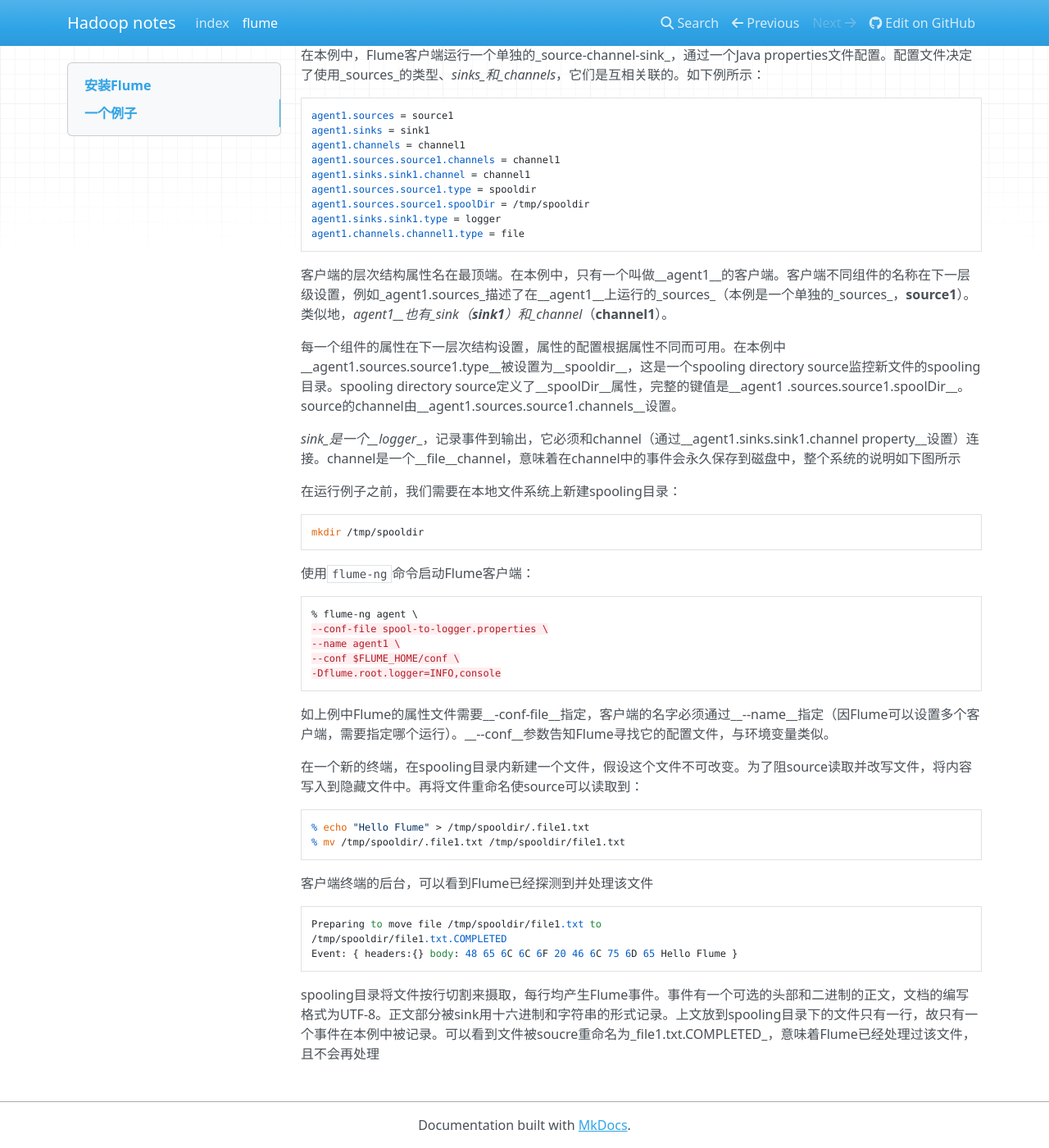
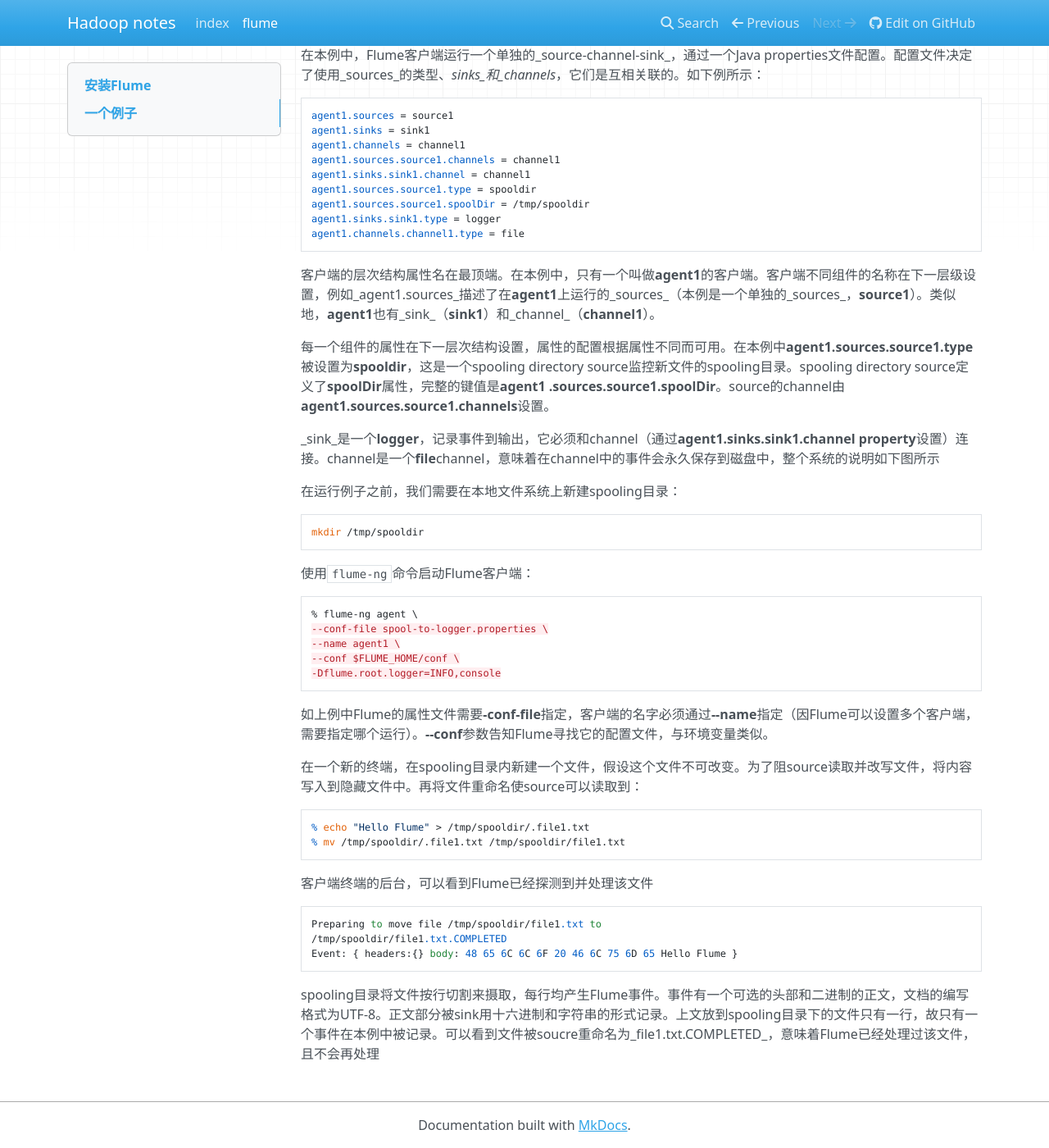
Before and after one commit to xiuyanduan/bookDemo, an MkDocs documentation site: the page built from docs/flume.md, in a window 1280 px wide and 1400 px high, scrolled down 916 px. Shown: the whole window at 82% size. Built offline with MkDocs 1.6.1, drawn with Linux system fonts in a browser that asks for light colours; nearby versions of some CDN libraries; old or Windows-style settings are respelled for this version of MkDocs.

````diff
--- a/docs/flume.md
+++ b/docs/flume.md
@@ -40,12 +40,12 @@ agent1.sources.source1.spoolDir = /tmp/spooldir
 agent1.sinks.sink1.type = logger
 agent1.channels.channel1.type = file
 ```
-客户端的层次结构属性名在最顶端。在本例中，只有一个叫做__agent1__的客户端。客户端不同组件的名称在下一层级设置，例如_agent1.sources_描述了在__agent1__上运行的_sources_（本例是一个单独的_sources_，__source1__）。类似地，__agent1__也有_sink_（__sink1__）和_channel_（__channel1__）。
+客户端的层次结构属性名在最顶端。在本例中，只有一个叫做**agent1**的客户端。客户端不同组件的名称在下一层级设置，例如_agent1.sources_描述了在**agent1**上运行的_sources_（本例是一个单独的_sources_，**source1**）。类似地，**agent1**也有_sink_（**sink1**）和_channel_（**channel1**）。
 
-每一个组件的属性在下一层次结构设置，属性的配置根据属性不同而可用。在本例中__agent1.sources.source1.type__被设置为__spooldir__，这是一个spooling directory source监控新文件的spooling目录。spooling directory source定义了__spoolDir__属性，完整的键值是__agent1
-.sources.source1.spoolDir__。source的channel由__agent1.sources.source1.channels__设置。
+每一个组件的属性在下一层次结构设置，属性的配置根据属性不同而可用。在本例中**agent1.sources.source1.type**被设置为**spooldir**，这是一个spooling directory source监控新文件的spooling目录。spooling directory source定义了**spoolDir**属性，完整的键值是**agent1
+.sources.source1.spoolDir**。source的channel由**agent1.sources.source1.channels**设置。
 
-_sink_是一个__logger__，记录事件到输出，它必须和channel（通过__agent1.sinks.sink1.channel property__设置）连接。channel是一个__file__channel，意味着在channel中的事件会永久保存到磁盘中，整个系统的说明如下图所示
+_sink_是一个**logger**，记录事件到输出，它必须和channel（通过**agent1.sinks.sink1.channel property**设置）连接。channel是一个**file**channel，意味着在channel中的事件会永久保存到磁盘中，整个系统的说明如下图所示
 
 在运行例子之前，我们需要在本地文件系统上新建spooling目录：
 ```
@@ -59,7 +59,7 @@ mkdir /tmp/spooldir
 --conf $FLUME_HOME/conf \
 -Dflume.root.logger=INFO,console
 ```
-如上例中Flume的属性文件需要__-conf-file__指定，客户端的名字必须通过__--name__指定（因Flume可以设置多个客户端，需要指定哪个运行）。__--conf__参数告知Flume寻找它的配置文件，与环境变量类似。
+如上例中Flume的属性文件需要**-conf-file**指定，客户端的名字必须通过**--name**指定（因Flume可以设置多个客户端，需要指定哪个运行）。**--conf**参数告知Flume寻找它的配置文件，与环境变量类似。
 
 在一个新的终端，在spooling目录内新建一个文件，假设这个文件不可改变。为了阻source读取并改写文件，将内容写入到隐藏文件中。再将文件重命名使source可以读取到：
 ```
````
